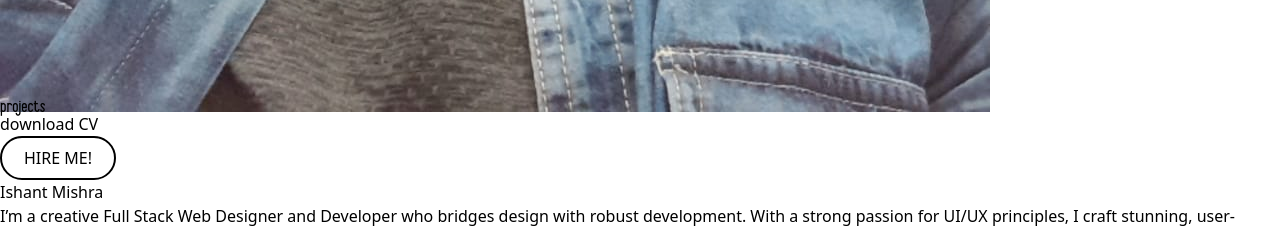
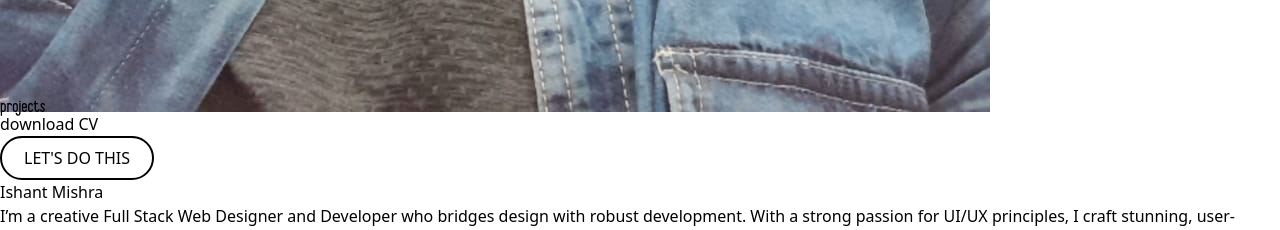
Before and after one commit to Ishantmishra18/Portfolio-2, a React (Vite) app: page / in a window 1280 px wide. Shown: the part 1640-1870 px from the top of the page. Built offline with nearby package versions, Linux system fonts and the light colour scheme.

Commit message:
text change

```diff
--- a/src/Components/Home/contact.jsx
+++ b/src/Components/Home/contact.jsx
@@ -46,7 +46,7 @@ const Contact = () => {
               <h1 className='whitespace-nowrap text-[3vw] md:text-base'>Instagram</h1>
             </a>
           </div>
-          <Button className="text-[3vw] md:text-base" label='Hire Me' onClick={handleSendMessage} />
+          <Button className="text-[3vw] md:text-base" label='Connect!' onClick={handleSendMessage} />
         </div>
       </div>
     </div>
--- a/src/Components/Home/landingpage.jsx
+++ b/src/Components/Home/landingpage.jsx
@@ -77,7 +77,7 @@ const LandingPage = () => {
       </div>
       <div className="actions w-screen h-[20vh] border-t-[1.5px] border-gray-400 flex flex-col md:flex-row pt-2 justify-start px-[20%] items-center gap-6 md:gap-20">
         <Button label="download CV" className="h-[6vh] md:h-[8vh]" onClick={handleDownloadCV} />
-        <button className="text-[5vw] md:text-base" onClick={handleSendMessage}>hire me!</button>
+        <button className="text-[5vw] md:text-base" onClick={handleSendMessage}>Let's do this</button>
       </div>
     </div>
   );
```
